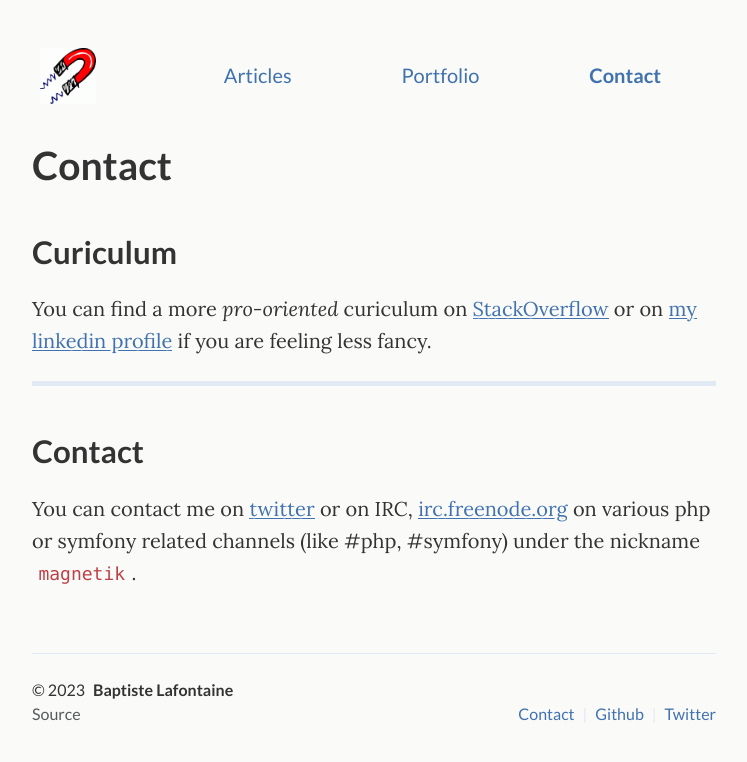
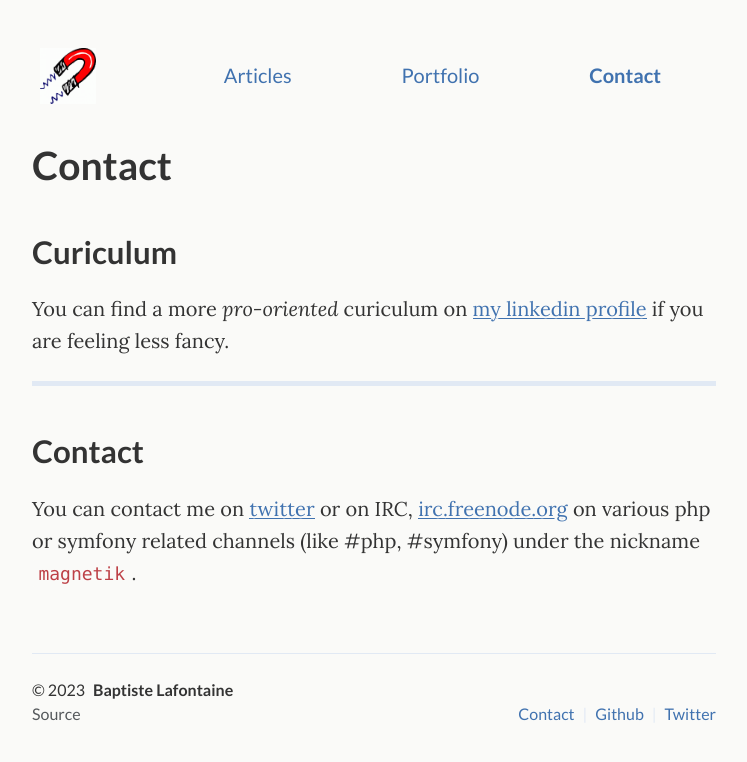
Before and after one commit to magnetik/magnetik.github.io, a Jekyll site: the page built from _pages/contact.md, in a window 1280 px wide. Shown: the top 762 px of the page, without its empty margins (266-1013 px from the left). Built offline with Jekyll 4.4.1, drawn with Linux system fonts in a browser that asks for light colours.

Commit message:
Remove stackoverflow link

```diff
--- a/_pages/contact.md
+++ b/_pages/contact.md
@@ -10,7 +10,7 @@ permalink: /contact/
 
 ## Curiculum
 
-You can find a more _pro-oriented_ curiculum on [StackOverflow](https://stackoverflow.com/story/baptistelafontaine) or on [my linkedin profile](https://fr.linkedin.com/in/baptistelafontaine) if you are feeling less fancy.
+You can find a more _pro-oriented_ curiculum on [my linkedin profile](https://fr.linkedin.com/in/baptistelafontaine) if you are feeling less fancy.
 
 ---
 
```
